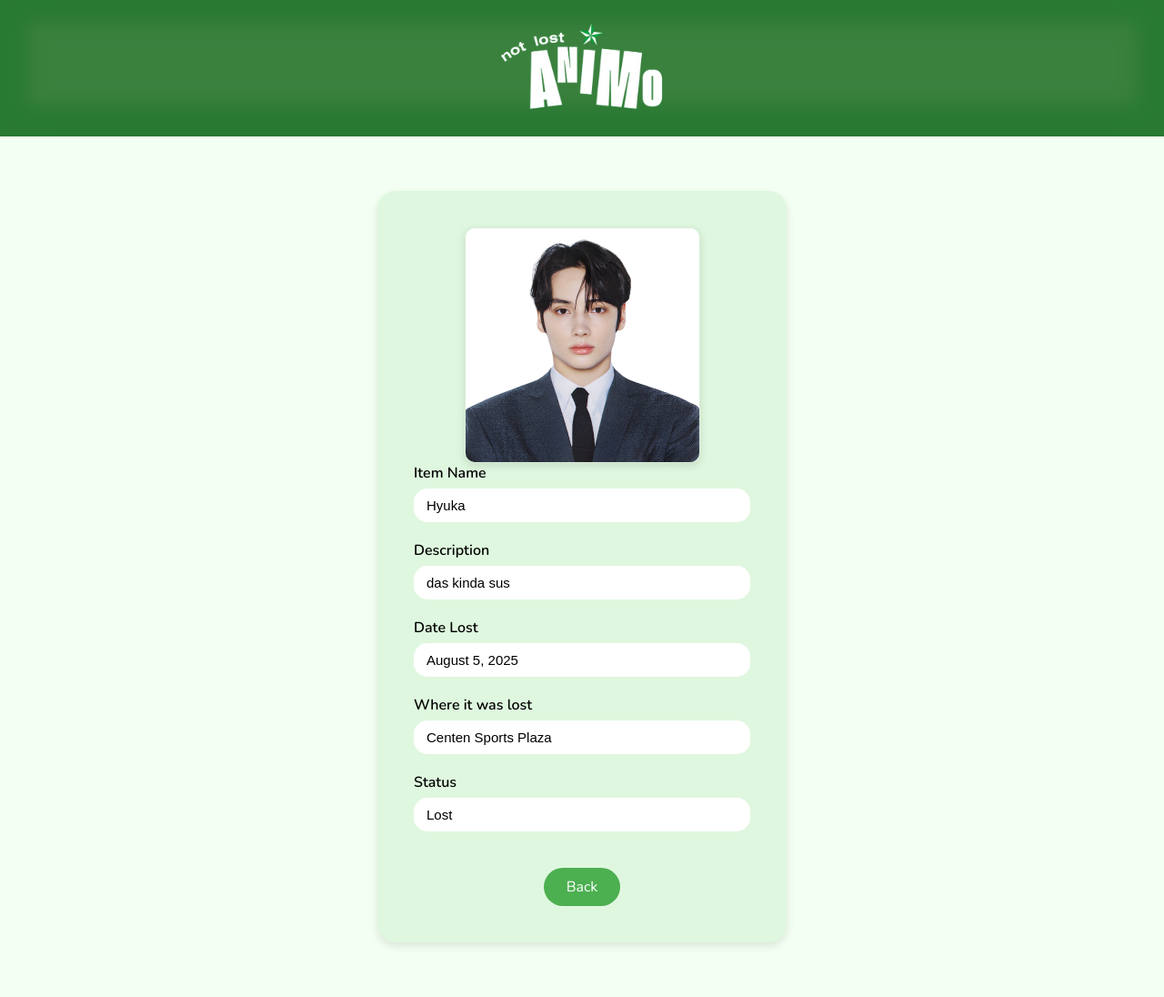
After one commit to amaedeyus/not-lost-animo, a PHP site: page /public/item-view.php?vid=58 in a window 1280 px wide. The commit adds this page. Shown: the whole page at 91% size. Run offline with PHP 8.4, Linux system fonts and the light colour scheme; data comes from the database, SQL or seed files in the repository.

Commit message:
Added View Page

```diff
--- /dev/null
+++ b/public/css/item-view.css
@@ -0,0 +1,72 @@
+header img{
+    width: auto;
+    height: 100px;
+}
+
+.container{
+    font-family: 'Nunito', sans-serif;
+    background-color: #dff7df;
+    width: 450px;
+    margin: 60px auto;
+    padding: 40px;
+    border-radius: 20px;
+    box-shadow: 0 4px 10px rgba(0, 0, 0, 0.1);
+}
+
+.img-container{
+    display: flex;
+    align-items: center;
+    justify-content: center;
+    width: 70%;
+    height: auto;
+    border-radius: 10px;
+    box-shadow: 0 3px 10px rgba(30, 36, 31, 0.133);
+    border: #cccccc42 1px solid;
+}
+
+.img-container img{
+    width: 100%;
+    height: 100%;
+    border-radius: 10px;
+}
+
+label{
+    font-family: 'Nunito', sans-serif;
+    display: block;
+    margin-bottom: 6px;
+    font-weight: 600;
+}
+
+input[type="text"]{
+    width: 100%;
+    padding: 10px 14px;
+    border: none;
+    border-radius: 15px;
+    margin-bottom: 20px;
+    background-color: #fff;
+    box-sizing: border-box;
+    font-size: 15px;
+}
+
+.form-buttons{
+    text-align: center;
+    margin-top: 20px;
+}
+
+.back-button{
+    font-family: 'Nunito', sans-serif;
+    padding: 10px 25px;
+    border: none;
+    border-radius: 30px;
+    background-color: #4CAF50;
+    color: white;
+    font-size: 16px;
+    cursor: pointer;
+    transition: background-color 0.3s ease;
+    margin: 0 10px;
+}
+
+input[type="submit"]:hover,
+.back-button:hover{
+    background-color: #388E3C;
+}
--- a/public/item-main.php
+++ b/public/item-main.php
@@ -120,7 +120,7 @@
             <div><strong>Where it was lost:</strong> <?= $vlostlocation ?></div>
             <div><strong>Status:</strong> <?= $vstatus ?></div>
             <div class="record-buttons">
-                <button class="btn" onclick="window.location.href='delete.php?vid=<?= $vitemindex ?>'">View</button>
+                <button class="btn" onclick="window.location.href='item-view.php?vid=<?= $vitemindex ?>'">View</button>
             </div>
         </div>
         <?php endwhile; else: ?>
--- /dev/null
+++ b/public/item-view.php
@@ -0,0 +1,86 @@
+<?php require("../include/conn.php");
+$vitemindex = $_REQUEST['vid'];
+
+$sql = "SELECT * FROM item_submission where item_index='$vitemindex'";
+$result = $conn->query($sql);
+if ($result->num_rows > 0){
+    while ($row = $result->fetch_assoc())
+    {
+        $vitemindex = htmlspecialchars($row['item_index']);
+        $vitemname = htmlspecialchars($row['item_name']);
+
+            $fullDescription = htmlspecialchars($row['description']);
+            $vdescription = mb_strimwidth($fullDescription, 0, 100, '...');
+
+            $rawDate = $row['lost_date'];
+            $vlostdate = date("F j, Y", strtotime($rawDate));
+
+        $vimagepath = htmlspecialchars($row['image_path']);
+
+        $vlostlocation = htmlspecialchars($row['lost_location']);
+        $vstatus = htmlspecialchars($row['status']);
+        }
+    }
+
+?>
+
+<!DOCTYPE html>
+<html lang="en">
+<head>
+    <meta charset="UTF-8">
+    <meta name="viewport" content="width=device-width, initial-scale=1.0">
+    <title>Not Lost Animo</title>
+    <link href="https://fonts.googleapis.com/css2?family=Nunito:wght@400;600&family=Poppins:wght@400;700&display=swap" rel="stylesheet">
+    <link rel="icon" type="image/png" href="media/dlsl.png">
+    <link rel="stylesheet" href="css/base.css?v=<?= time() ?>">
+    <link rel="stylesheet" href="css/header.css?v=<?= time() ?>">
+    <link rel="stylesheet" href="css/item-view.css?v=<?= time() ?>">
+
+</head>
+<body>
+
+<header>
+    <img src="media/logo.png" alt="notlostanimo-logo" class="logo-img">
+</header>
+
+<div class="container">
+
+<center>
+<div class="img-container">
+    <?php
+        $imageFullPath = 'media/' . $vimagepath;
+        if (!empty($vimagepath) && file_exists($imageFullPath)) {
+            echo "<img src='{$imageFullPath}' alt='Item Image'>";
+        } else {
+            echo "<p><em>No image available</em></p>";
+        }
+    ?>
+    </div>
+</center>
+
+
+        <label for="txtitemname">Item Name</label>
+        <input type="hidden" name="item_index" value="<?= $vitemindex ?>">
+        <input readonly type="text" name="item_name" id="txtitemname" value="<?php echo $vitemname; ?>">
+
+        <label for="txtdescription">Description</label>
+        <input readonly type="text" name="description" id="txtdescription" value="<?php echo $vdescription; ?>">
+
+        <label for="txtlostdate">Date Lost</label>
+        <input readonly type="text" name="lost_date" id="txtlostdate" value="<?php echo $vlostdate; ?>">
+
+        <label for="txtlostlocation">Where it was lost</label>
+        <input readonly type="text" name="lost_location" id="txtlostlocation" value="<?php echo $vlostlocation; ?>">
+
+
+        <label for="txtstatus">Status</label>
+        <input readonly type="text" name="status" id="txtstatus" value="<?php echo $vstatus; ?>">
+
+        <div class="form-buttons">
+            <button type="button" class="back-button" onclick="window.location.href='item-main.php'">Back</button>
+        </div>
+
+</div>
+
+</body>
+</html>
```
